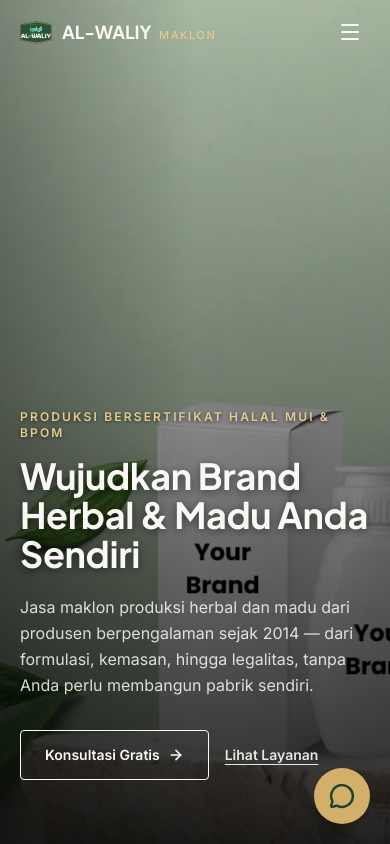
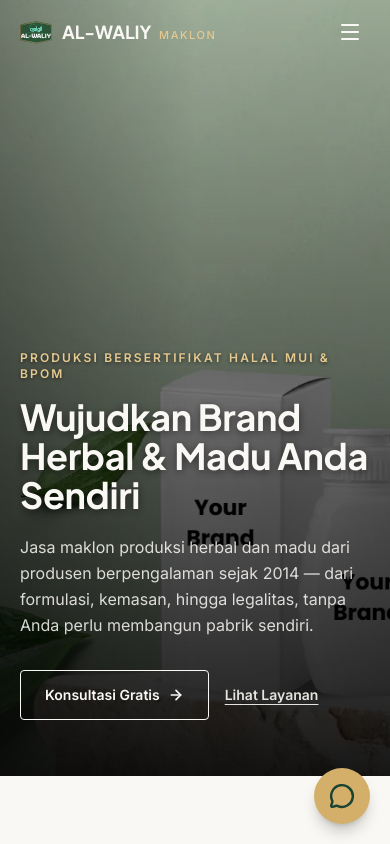
Before and after one commit to bael850/alwaliy-maklon, a React (Vite) app: page / in a window 390 px wide. Shown: the top 844 px of the page. Built offline with nearby package versions, Linux system fonts and the light colour scheme.

Commit message:
hero-mobile-first

```diff
--- a/src/components/sections/Hero.tsx
+++ b/src/components/sections/Hero.tsx
@@ -73,7 +73,7 @@ export default function Hero() {
   return (
     <section
       id="hero"
-      className="relative flex min-h-dvh items-end overflow-hidden"
+      className="relative flex min-h-[92vh] items-end overflow-hidden md:min-h-dvh"
     >
       {/* Background image — WebP utama (lebih ringan), fallback PNG buat browser lama.
           Ini elemen LCP (yang pertama dilihat user), jadi eager + fetchPriority high. */}
@@ -91,11 +91,11 @@ export default function Hero() {
       </picture>
       {/* Overlay gradient — gelap di bawah & kiri (tempat teks berada) biar kontras
           konsisten di atas foto apa pun, tipis di kanan-atas biar navbar tetap terasa ringan */}
-      <div className="absolute inset-0 bg-gradient-to-t from-black/85 via-black/45 to-black/20" />
+      <div className="absolute inset-0 bg-gradient-to-t from-black/90 via-black/55 to-black/25 md:from-black/85 md:via-black/45 md:to-black/20" />
       <div className="absolute inset-0 bg-gradient-to-r from-black/30 via-transparent to-transparent" />
 
       {/* Content */}
-      <div className="relative z-10 mx-auto w-full max-w-6xl px-5 pb-16 pt-40 md:px-8 md:pb-24">
+      <div className="relative z-10 mx-auto w-full max-w-6xl px-5 pb-14 pt-16 sm:pt-24 md:px-8 md:pb-24 md:pt-40">
         <p
           ref={eyebrowRef}
           className="mb-4 text-xs md:text-sm font-semibold uppercase tracking-[0.18em] text-gold-light [text-shadow:0_1px_4px_rgba(0,0,0,0.6)]"
```
